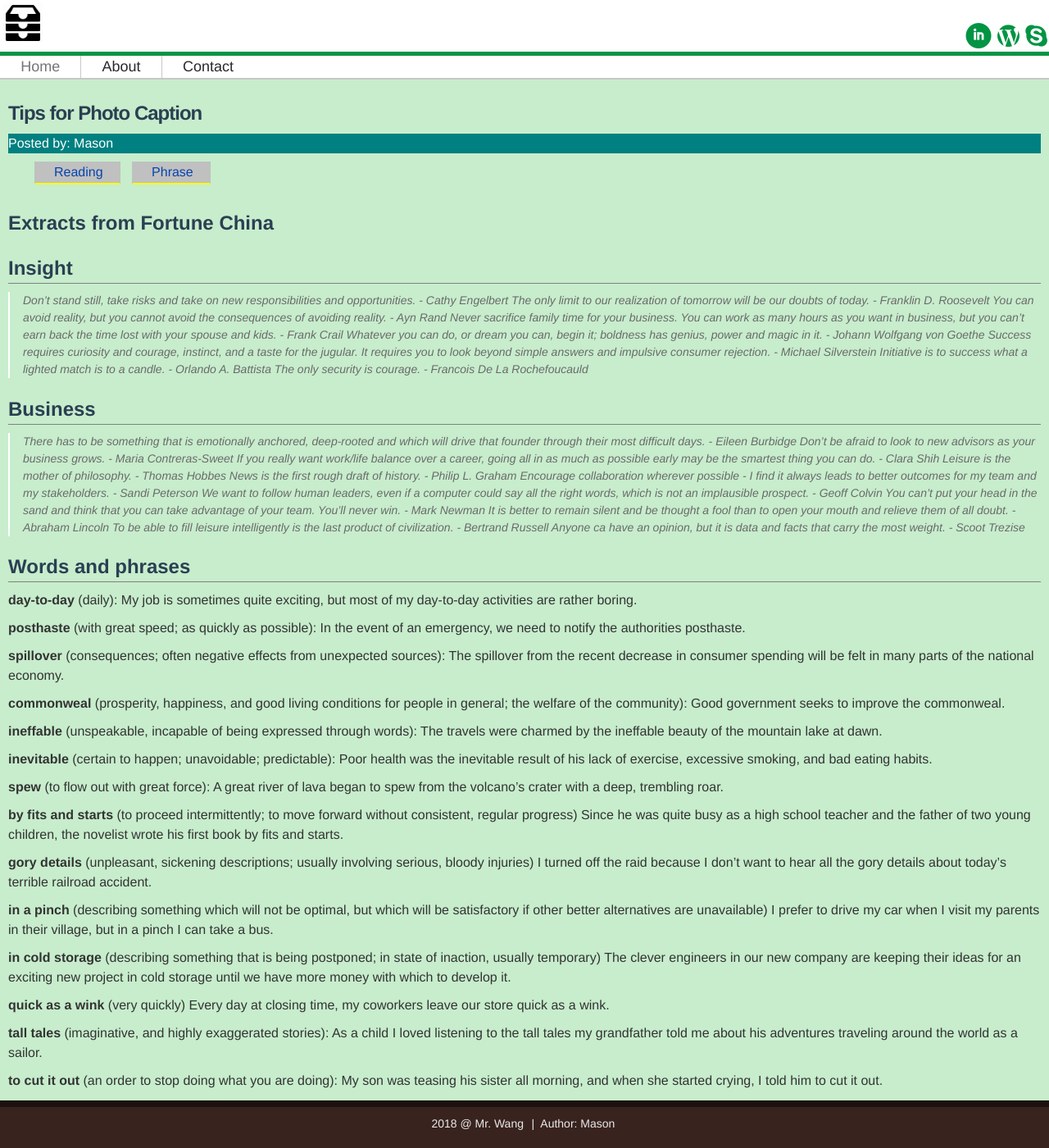
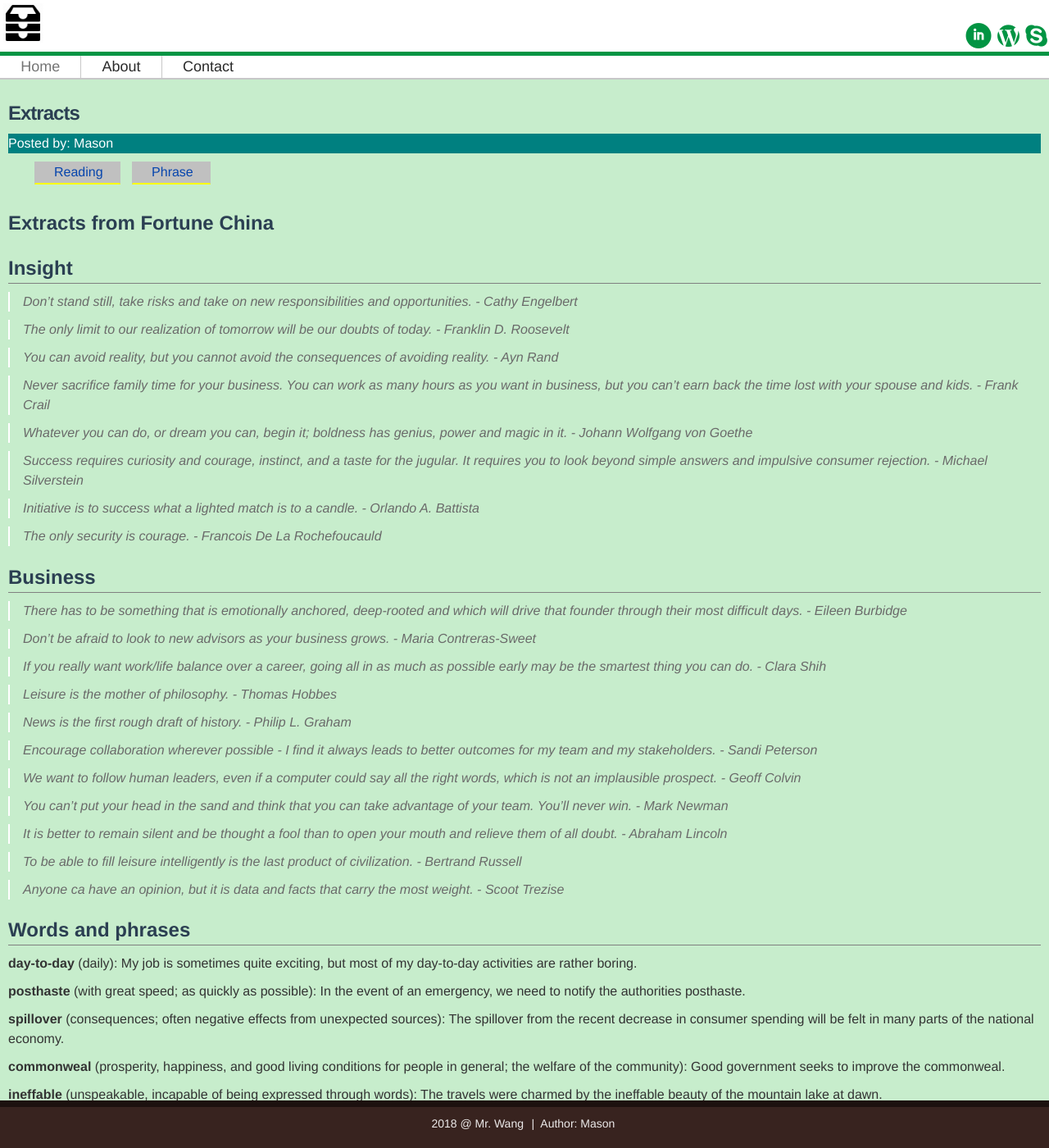
Before and after one commit to mason-mx/jekyll_demo, a Jekyll site: the page built from _posts/1000-01-01-extracts.md, in a window 1280 px wide and 1400 px high. Shown: the whole window at 82% size. Built offline with Jekyll 4.4.1, drawn with Linux system fonts in a browser that asks for light colours; some of the changed text lies outside the part shown.

Commit message:
minor changes for the formats

```diff
--- a/_posts/1000-01-01-extracts.md
+++ b/_posts/1000-01-01-extracts.md
@@ -1,6 +1,6 @@
 ---
 layout: post
-title: Tips for Photo Caption
+title: Extracts
 categories: abc
 tags: Reading Phrase
 author: Mason
@@ -11,26 +11,43 @@ author: Mason
 ## Insight
 
 > Don't stand still, take risks and take on new responsibilities and opportunities. - Cathy Engelbert
+
 > The only limit to our realization of tomorrow will be our doubts of today. - Franklin D. Roosevelt
+
 > You can avoid reality, but you cannot avoid the consequences of avoiding reality. - Ayn Rand
+
 > Never sacrifice family time for your business. You can work as many hours as you want in business, but you can't earn back the time lost with your spouse and kids. - Frank Crail
+
 > Whatever you can do, or dream you can, begin it; boldness has genius, power and magic in it. - Johann Wolfgang von Goethe
+
 > Success requires curiosity and courage, instinct, and a taste for the jugular. It requires you to look beyond simple answers and impulsive consumer rejection. - Michael Silverstein
+
 > Initiative is to success what a lighted match is to a candle. - Orlando A. Battista
+
 > The only security is courage. - Francois De La Rochefoucauld
 
 ## Business
 
 > There has to be something that is emotionally anchored, deep-rooted and which will drive that founder through their most difficult days.  - Eileen Burbidge
+
 > Don't be afraid to look to new advisors as your business grows. - Maria Contreras-Sweet
+
 > If you really want work/life balance over a career, going all in as much as possible early may be the smartest thing you can do. - Clara Shih
+
 > Leisure is the mother of philosophy. - Thomas Hobbes
+
 > News is the first rough draft of history. - Philip L. Graham
+
 > Encourage collaboration wherever possible - I find it always leads to better outcomes for my team and my stakeholders. - Sandi Peterson
+
 > We want to follow human leaders, even if a computer could say all the right words, which is not an implausible prospect. - Geoff Colvin
+
 > You can't put your head in the sand and think that you can take advantage of your team. You'll never win. - Mark Newman
+
 > It is better to remain silent and be thought a fool than to open your mouth and relieve them of all doubt. - Abraham Lincoln
+
 > To be able to fill leisure intelligently is the last product of civilization. - Bertrand Russell
+
 > Anyone ca have an opinion, but it is data and facts that carry the most weight. - Scoot Trezise
 
 ## Words and phrases
@@ -89,8 +106,8 @@ author: Mason
 
 **believe it or not** (expression of surprise about something happening in spite of seeming unlikely or impossible): My young son can't stand the sight of blood, but, believe it or not, he wants to study medicine and become a doctor.
 
-**fair-weather friend** (a person who is friendly only in good situations, but who cannot be relied upon in times of trouble or misfortune): My office coworker is a fair-weather friend who will not support me in any disagreement with our boss.
+**fair-weather friend** (*a person who is friendly only in good situations, but who cannot be relied upon in times of trouble or misfortune*): My office coworker is a fair-weather friend who will not support me in any disagreement with our boss.
 
-**to be right up one's alley** (IDIOM highly appropriate for one's skills, interests, and experience): My articulate and energetic sister loves meeting new people and charming them, so a sales job should be right up her alley.
+**to be right up one's alley** (IDIOM *highly appropriate for one's skills, interests, and experience*): My articulate and energetic sister loves meeting new people and charming them, so a sales job should be right up her alley.
 
 **to put something on the back burner** (IDIOM *to delay something by making it a low priority*): I was disappointed when our management team decided to put my favorite project on the back burner, because I knew it would be a full year before they reconsidered their decision.
--- a/_sass/_base.scss
+++ b/_sass/_base.scss
@@ -140,7 +140,7 @@ blockquote {
     padding-left: $spacing-unit / 2;
     border-left: 2px solid $grey-color-light;
     font-style: italic;
-    font-size: $small-font-size;
+    font-size: 16px;
 
     > :last-child {
         margin-bottom: 0;
```
Also changed, not shown: _posts/1000-01-01-selfintro.md (+7 -3 lines).
